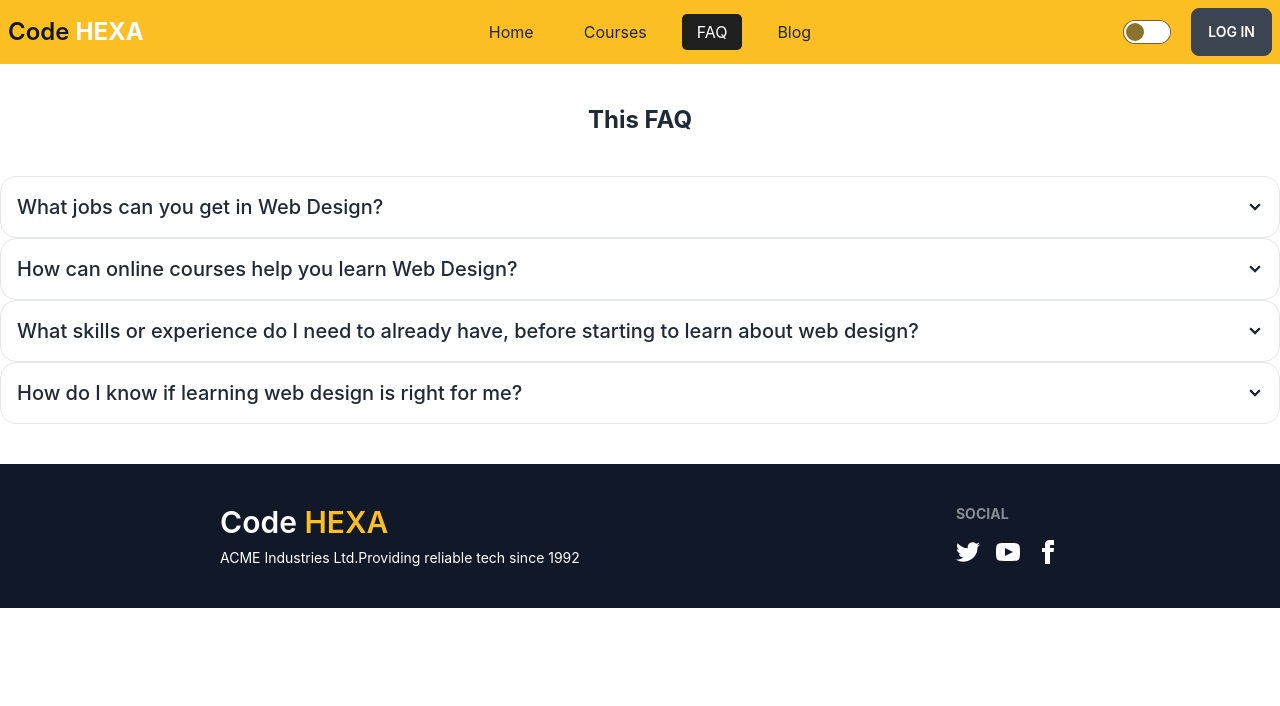
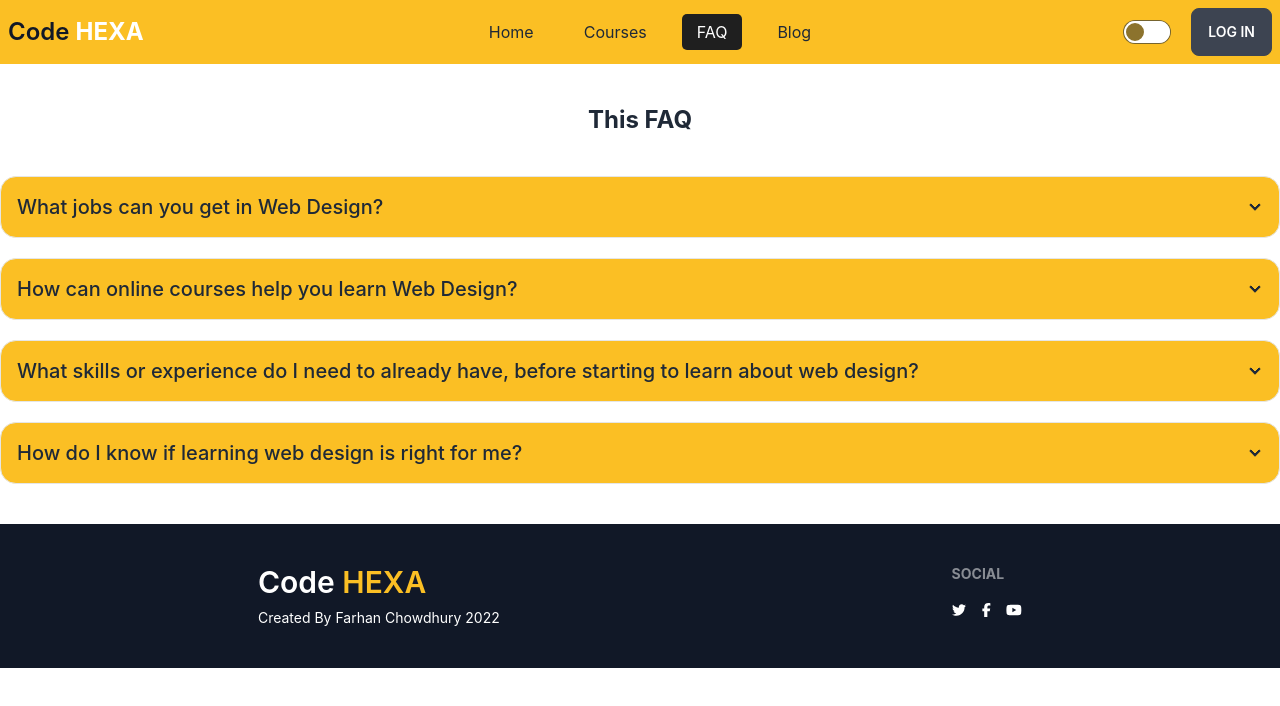
Before and after one commit to farhanchy99/code-hexa-client-repo, a React (Create React App) app: page /faq in a window 1280 px wide. Shown: the top 706 px of the page. Built offline with nearby package versions, Linux system fonts and the light colour scheme; no server answers.

Commit message:
8th commit

```diff
--- a/package.json
+++ b/package.json
@@ -4,6 +4,8 @@
   "private": true,
   "dependencies": {
     "@fortawesome/fontawesome-svg-core": "^6.2.0",
+    "@fortawesome/free-brands-svg-icons": "^6.2.0",
+    "@fortawesome/free-regular-svg-icons": "^6.2.0",
     "@fortawesome/free-solid-svg-icons": "^6.2.0",
     "@fortawesome/react-fontawesome": "^0.2.0",
     "@testing-library/jest-dom": "^5.16.5",
--- a/src/pages/Courses/Courses.js
+++ b/src/pages/Courses/Courses.js
@@ -15,14 +15,14 @@ const Courses = () => {
                         {
                             cards.map(card=>
                             <div key={card.id} className=''>
-                               <div className="card card-compact w-8/12 lg:w-72 bg-base-100 shadow-xl">
+                               <div className="card card-compact w-8/12 lg:w-72 bg-amber-400 shadow-xl">
                                     <figure><img src={card.img} alt="courses"/></figure>
                                     <div className="card-body">
                                         <h2 className="card-title">{card.name}</h2>
                                         <p>{card.price}</p>
                                         <p>{card.subs}</p>
                                         <div className="card-actions justify-end">
-                                            <Link to={`/courses/${card.id}`}><button className="btn btn-primary">Buy Now</button></Link>
+                                            <Link to={`/courses/${card.id}`}><button className="btn bg-gray-900">Explore Now</button></Link>
 
                                         </div>
                                     </div>
--- a/src/pages/FAQ/FAQ.js
+++ b/src/pages/FAQ/FAQ.js
@@ -4,39 +4,39 @@ const FAQ = () => {
     return (
         <div className='container m-auto mb-10'>
             <h1 className='text-2xl text-center font-bold my-10'>This FAQ</h1>
-            <div tabIndex={0} className="collapse collapse-arrow border border-base-300 bg-base-100 rounded-box">
+            <div tabIndex={0} className="collapse collapse-arrow border border-base-300 bg-amber-400 rounded-box mb-5">
                 <div className="collapse-title text-xl font-medium">
                     What jobs can you get in Web Design?
                 </div>
                 <div className="collapse-content">
-                    <p>tabIndex={0} As our reliance on the internet increases, job growth for Web Designers remains on the rise. According to learn.org, the role earns a median salary of $69,430 per year and is expected to grow by 13 percent through 2028.With a host of transferable skills such as writing code, monitoring web traffic, and coordinating with team members, learners who explore Web Design can explore various opportunities. Some of them include Applications Developer, Game Developer, Multimedia Programmer, Multimedia Specialist, SEO Specialist, UX Designer, UX Researcher, and Web Content Manager.</p>
+                    <p>As our reliance on the internet increases, job growth for Web Designers remains on the rise. According to learn.org, the role earns a median salary of $69,430 per year and is expected to grow by 13 percent through 2028.With a host of transferable skills such as writing code, monitoring web traffic, and coordinating with team members, learners who explore Web Design can explore various opportunities. Some of them include Applications Developer, Game Developer, Multimedia Programmer, Multimedia Specialist, SEO Specialist, UX Designer, UX Researcher, and Web Content Manager.</p>
                 </div>
             </div>
 
-            <div tabIndex={0} className="collapse collapse-arrow border border-base-300 bg-base-100 rounded-box">
+            <div tabIndex={0} className="collapse collapse-arrow border border-base-300 bg-amber-400 rounded-box mb-5">
                 <div className="collapse-title text-xl font-medium">
                 How can online courses help you learn Web Design?
                 </div>
                 <div className="collapse-content">
-                    <p>tabIndex={0} Courses on Web Design offered through Coursera equip learners with knowledge on writing HTML5 and CSS3; creating interactive web experiences with JavaScript; the structure and functionality of the world-wide web; developing a working model for designing for businesses; incorporating text, sound, images, hyperlinks, plug-ins, and social media interactivity; and other topics. Lessons on Web Design are taught by professors from major universities, such as University of Michigan, The State University of New York, Goldsmiths, University of London, and more. Learners can enjoy exploring Web Design with professors specializing in Interactive Media, Computing, Information, and other disciplines. Video lectures, readings, quizzes, hands-on projects, and other types of content delivery help learners build skills through online courses.</p>
+                    <p>Courses on Web Design offered through Coursera equip learners with knowledge on writing HTML5 and CSS3; creating interactive web experiences with JavaScript; the structure and functionality of the world-wide web; developing a working model for designing for businesses; incorporating text, sound, images, hyperlinks, plug-ins, and social media interactivity; and other topics. Lessons on Web Design are taught by professors from major universities, such as University of Michigan, The State University of New York, Goldsmiths, University of London, and more. Learners can enjoy exploring Web Design with professors specializing in Interactive Media, Computing, Information, and other disciplines. Video lectures, readings, quizzes, hands-on projects, and other types of content delivery help learners build skills through online courses.</p>
                 </div>
             </div>
 
-            <div tabIndex={0} className="collapse collapse-arrow border border-base-300 bg-base-100 rounded-box">
+            <div tabIndex={0} className="collapse collapse-arrow border border-base-300 bg-amber-400 rounded-box mb-5">
                 <div className="collapse-title text-xl font-medium">
                 What skills or experience do I need to already have, before starting to learn about web design?
                 </div>
                 <div className="collapse-content">
-                    <p>tabIndex={0} Before starting to learn about web design, you'll only need to have basic computer skills. Certain experiences, such as taking math classes and courses on logic and algorithms, can make it easier for you to learn web design or progress through the lessons. Learning about graphic design or experimenting with graphic design tools can help prepare you for working with visual elements and creating aesthetically pleasing layouts. Simply spending time online and paying attention to how different websites look and function can also prepare you to study web design.</p>
+                    <p>Before starting to learn about web design, you'll only need to have basic computer skills. Certain experiences, such as taking math classes and courses on logic and algorithms, can make it easier for you to learn web design or progress through the lessons. Learning about graphic design or experimenting with graphic design tools can help prepare you for working with visual elements and creating aesthetically pleasing layouts. Simply spending time online and paying attention to how different websites look and function can also prepare you to study web design.</p>
                 </div>
             </div>
 
-            <div tabIndex={0} className="collapse collapse-arrow border border-base-300 bg-base-100 rounded-box">
+            <div tabIndex={0} className="collapse collapse-arrow border border-base-300 bg-amber-400 rounded-box mb-5">
                 <div className="collapse-title text-xl font-medium">
                 How do I know if learning web design is right for me?
                 </div>
                 <div className="collapse-content">
-                    <p>tabIndex={0} Learning web design might be right for you if you’re interested in carving out a space for yourself on the internet or helping individuals or businesses do so. You might be a business owner who needs to create an online storefront, or perhaps you're an artist who simply wants to create a site that shows off your portfolio. Web design is an ideal hobby or career path for anyone who is passionate about engaging with online communities and doesn't mind spending lots of time in front of the computer screen.</p>
+                    <p>Learning web design might be right for you if you’re interested in carving out a space for yourself on the internet or helping individuals or businesses do so. You might be a business owner who needs to create an online storefront, or perhaps you're an artist who simply wants to create a site that shows off your portfolio. Web design is an ideal hobby or career path for anyone who is passionate about engaging with online communities and doesn't mind spending lots of time in front of the computer screen.</p>
                 </div>
             </div>
         </div>
--- a/src/pages/Shared/Footer/Footer.js
+++ b/src/pages/Shared/Footer/Footer.js
@@ -1,18 +1,22 @@
+import { FontAwesomeIcon } from '@fortawesome/react-fontawesome';
+import { faTwitter, faFacebookF, faYoutube } from '@fortawesome/free-brands-svg-icons'
 import React from 'react';
+import { Link } from 'react-router-dom';
 
 const Footer = () => {
     return (
         <div className='p-10 bg-gray-900 footer text-neutral-content justify-around'>
             <div>
                 <h1 className='text-3xl text-White font-semibold'>Code <span className='text-amber-400'>HEXA</span></h1>
-                <p>ACME Industries Ltd.Providing reliable tech since 1992</p>
+                <p>Created By Farhan Chowdhury 2022</p>
             </div>
             <div>
                 <span className="footer-title">Social</span>
                 <div className="grid grid-flow-col gap-4">
-                <a><svg xmlns="http://www.w3.org/2000/svg" width="24" height="24" viewBox="0 0 24 24" className="fill-current"><path d="M24 4.557c-.883.392-1.832.656-2.828.775 1.017-.609 1.798-1.574 2.165-2.724-.951.564-2.005.974-3.127 1.195-.897-.957-2.178-1.555-3.594-1.555-3.179 0-5.515 2.966-4.797 6.045-4.091-.205-7.719-2.165-10.148-5.144-1.29 2.213-.669 5.108 1.523 6.574-.806-.026-1.566-.247-2.229-.616-.054 2.281 1.581 4.415 3.949 4.89-.693.188-1.452.232-2.224.084.626 1.956 2.444 3.379 4.6 3.419-2.07 1.623-4.678 2.348-7.29 2.04 2.179 1.397 4.768 2.212 7.548 2.212 9.142 0 14.307-7.721 13.995-14.646.962-.695 1.797-1.562 2.457-2.549z"></path></svg></a>
-                <a><svg xmlns="http://www.w3.org/2000/svg" width="24" height="24" viewBox="0 0 24 24" className="fill-current"><path d="M19.615 3.184c-3.604-.246-11.631-.245-15.23 0-3.897.266-4.356 2.62-4.385 8.816.029 6.185.484 8.549 4.385 8.816 3.6.245 11.626.246 15.23 0 3.897-.266 4.356-2.62 4.385-8.816-.029-6.185-.484-8.549-4.385-8.816zm-10.615 12.816v-8l8 3.993-8 4.007z"></path></svg></a>
-                <a><svg xmlns="http://www.w3.org/2000/svg" width="24" height="24" viewBox="0 0 24 24" className="fill-current"><path d="M9 8h-3v4h3v12h5v-12h3.642l.358-4h-4v-1.667c0-.955.192-1.333 1.115-1.333h2.885v-5h-3.808c-3.596 0-5.192 1.583-5.192 4.615v3.385z"></path></svg></a>
+                <Link to='/'><FontAwesomeIcon icon={faTwitter}></FontAwesomeIcon></Link>
+                <Link to='/'><FontAwesomeIcon icon={faFacebookF}></FontAwesomeIcon></Link>
+                <Link to='/'><FontAwesomeIcon icon={faYoutube}></FontAwesomeIcon></Link>
+
                 </div>
             </div>
         </div>
--- a/src/pages/Shared/Header/Header.css
+++ b/src/pages/Shared/Header/Header.css
@@ -1,5 +1,4 @@
 .nav a{
-    margin-left: 20px;
     padding: 8px 15px;
     border-radius:5px;
 }
```
Also changed, not shown: src/pages/Home/Home.js (+15 -15 lines), src/pages/Shared/Course/Course.js (+4 -4 lines), src/pages/Shared/Header/Header.js (+15 -13 lines), 1 other file (tests, documents, lock files or other folders).
